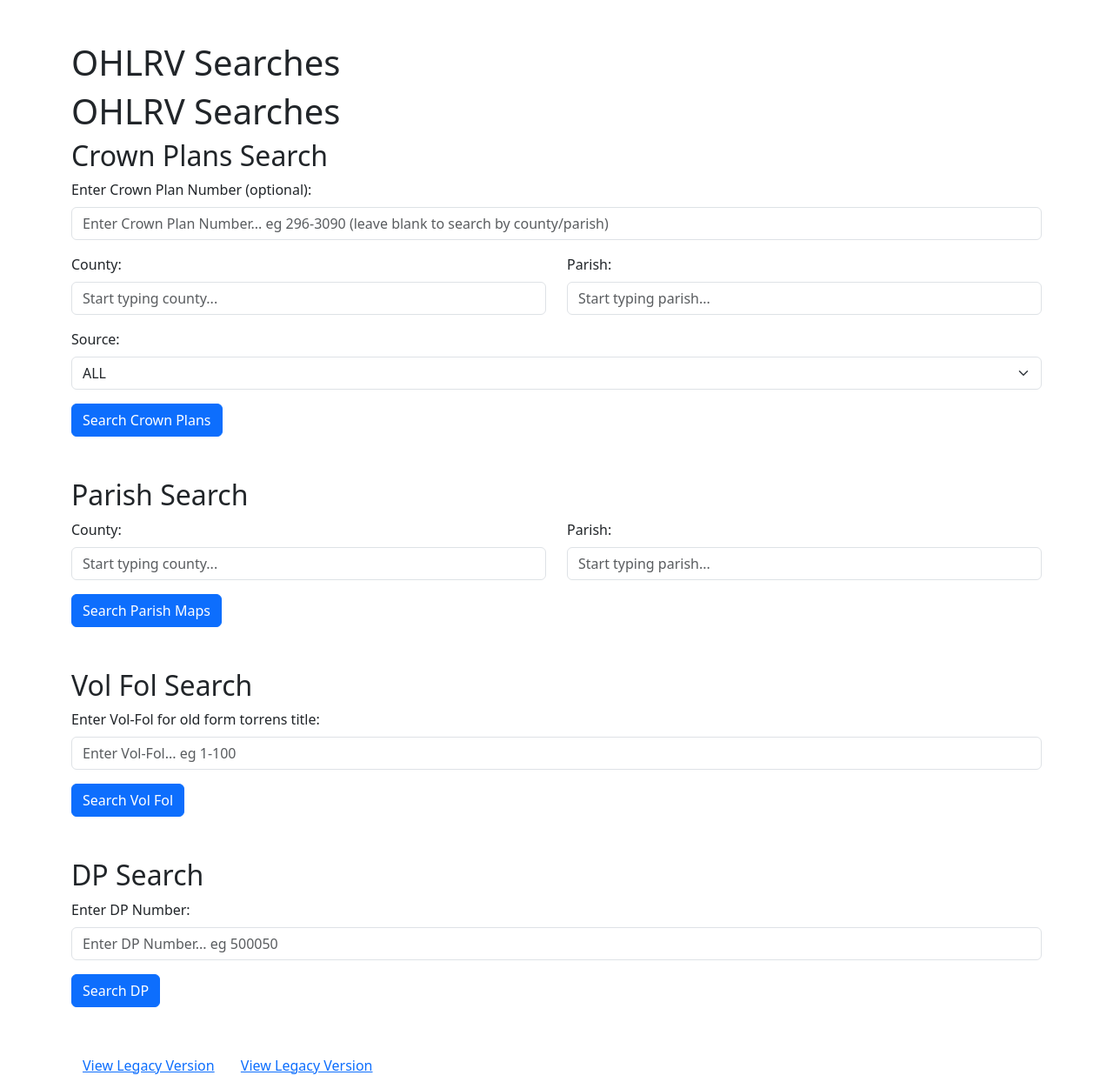
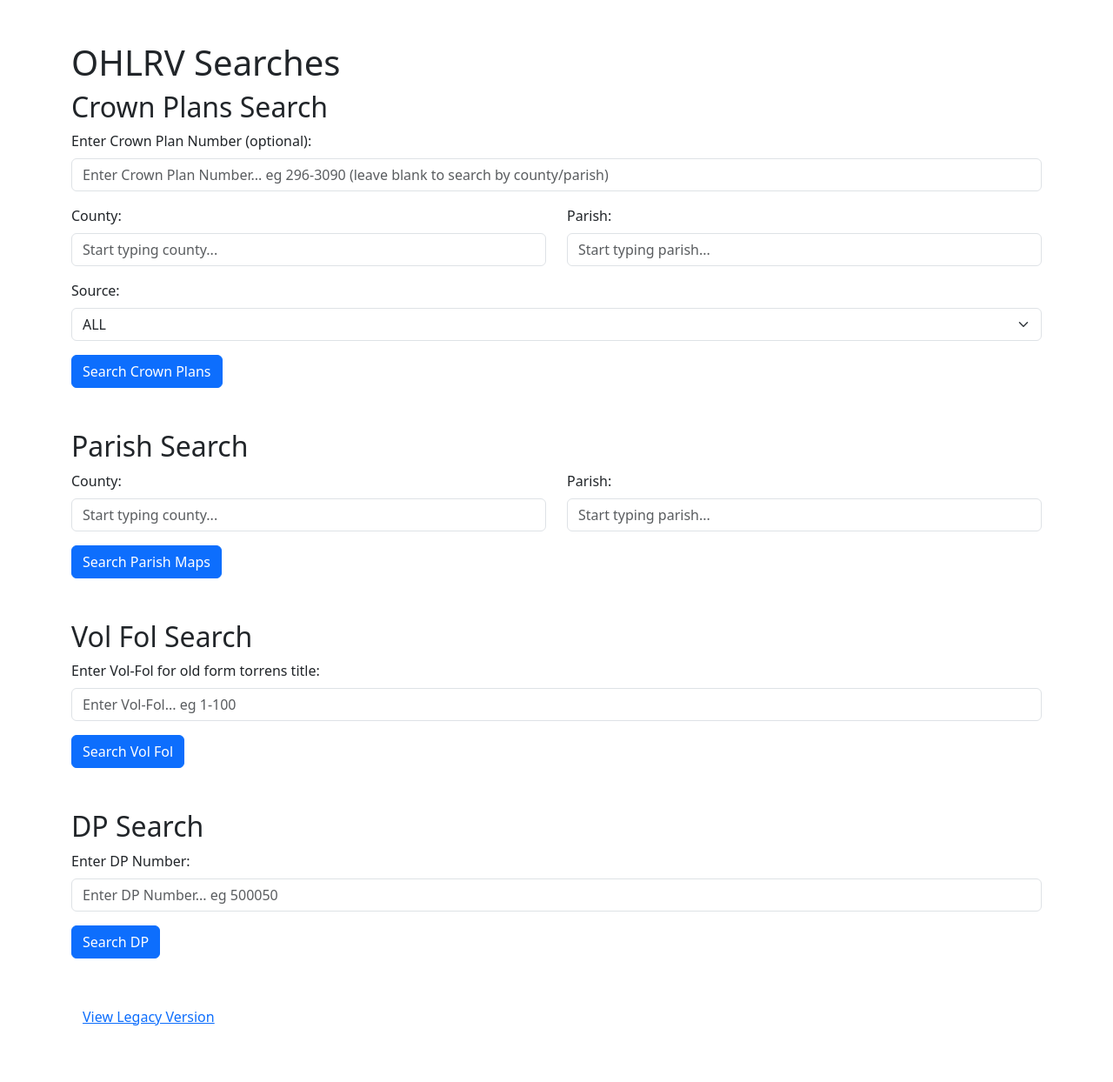
Before and after one commit to gangerang/ohlrv, a Flask app: page / in a window 1280 px wide. Shown: the whole page at 87% size. After the commit the page ends 1179 px from the top, so only its background shows below. Run offline with Flask 2, Linux system fonts and the light colour scheme.

Commit message:
remove duplicates

```diff
--- a/templates/search.html
+++ b/templates/search.html
@@ -2,7 +2,6 @@
 <html lang="en">
 <head>
   <meta charset="UTF-8">
-  <title>OHLRV</title>
   <title>OHLRV</title>
   <link rel="stylesheet" href="https://cdn.jsdelivr.net/npm/bootstrap@5.3.0/dist/css/bootstrap.min.css">
   <script>
@@ -51,7 +50,6 @@
 </head>
 <body>
   <div class="container mt-5">
-    <h1>OHLRV Searches</h1>
     <h1>OHLRV Searches</h1>
 
     <!-- Crown Plans Search Section -->
@@ -135,7 +133,6 @@
     </div>
 
     <a href="{{ url_for('index') }}" class="btn btn-link">View Legacy Version</a>
-    <a href="{{ url_for('index') }}" class="btn btn-link">View Legacy Version</a>
   </div>
 </body>
 </html>
```
